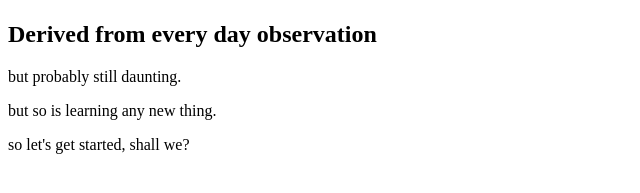
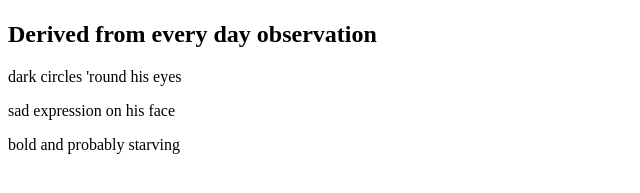
Before and after one commit to Alassin/Alassin.GitHub.io, a plain HTML site: page index.html in a window 1280 px wide. Shown: the part 383-576 px from the top of the page, without its empty margins (0-640 px from the left). Drawn offline with Linux system fonts and the light colour scheme.

Commit message:
more text

```diff
--- a/index.html
+++ b/index.html
@@ -10,9 +10,9 @@
 	<img src="http://www.allmystery.de/i/t6acaee_tD8xFEH_tumblr_m0gv6isfiu1qfy2kdo1_500.gif"/>
 	<article>
 		<h2>Derived from every day observation</h2>
-			<p>but probably still daunting.</p>
-			<p>but so is learning any new thing.</p>
-			<p>so let's get started, shall we?</p>
+			<p>dark circles 'round his eyes</p>
+			<p>sad expression on his face</p>
+			<p>bold and probably starving</p>
 	</article>
 </body>
 </html>
```
